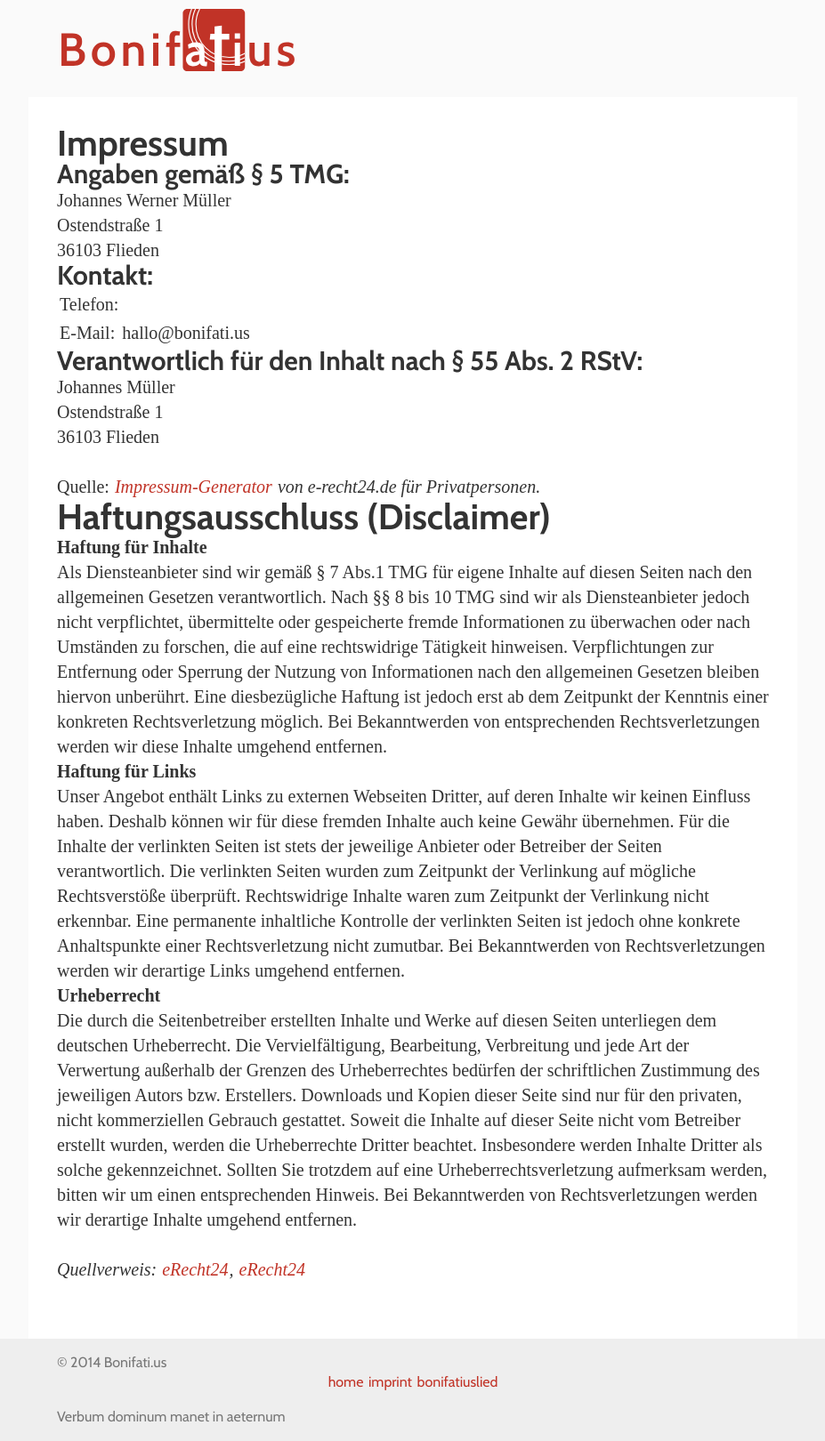
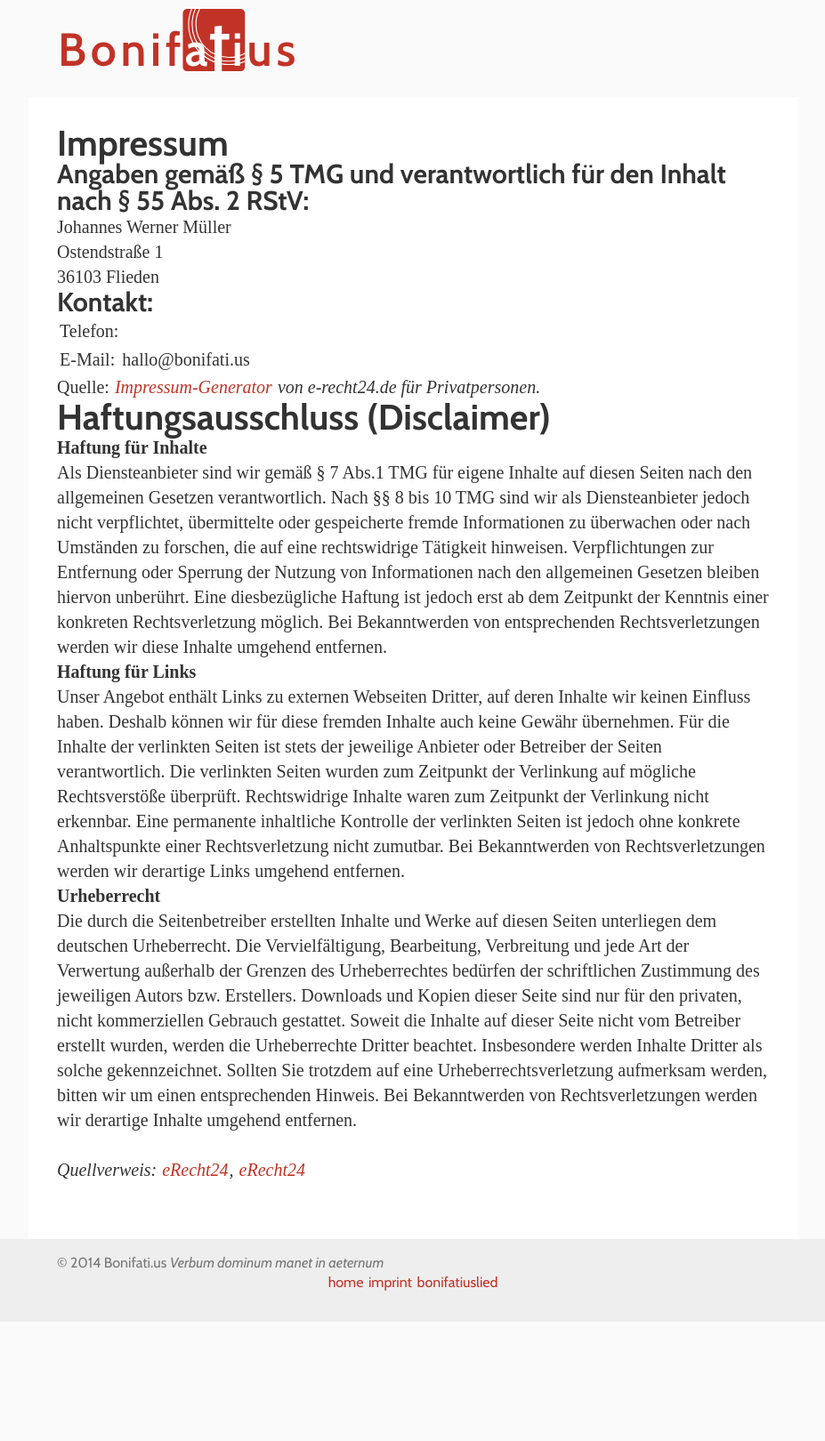
Before and after one commit to Bonifatius/bonifatius.github.io, a Jekyll site: the page built from imprint/index.html, in a window 1280 px wide. Shown: the whole page at 89% size, without its empty margins (176-1103 px from the left). Built offline with Jekyll 4.4.1, drawn with Linux system fonts in a browser that asks for light colours; some web fonts are replaced; Markdown is read by kramdown in place of the engine named in the settings; after the commit the page ends 1486 px from its top, so only the background shows below that.

Commit message:
minor design changes

```diff
--- a/_includes/footer.html
+++ b/_includes/footer.html
@@ -3,6 +3,7 @@
         <div class="inner">
           <div class="copyright">
             &copy; 2014 Bonifati.us
+            <em>{{ site.mission }}</em>
           </div>
           <div class="nav">
             <ul>
@@ -15,9 +16,6 @@
             <ul>
             </ul>
           </div>
-          <div class="mission">
-            {{ site.mission }}
-          </div>
         </div>
       </footer>
     </div>
--- a/imprint/index.html
+++ b/imprint/index.html
@@ -3,7 +3,7 @@ layout: page
 title: Impressum
 ---
 <h1>Impressum</h1>
-<h2>Angaben gemäß § 5 TMG:</h2>
+<h2>Angaben gemäß § 5 TMG und verantwortlich für den Inhalt nach § 55 Abs. 2 RStV:</h2>
 <p>Johannes Werner Müller<br />
 Ostendstraße 1<br />
 36103 Flieden
@@ -15,11 +15,6 @@ Ostendstraße 1<br />
 <tr><td>E-Mail:</td>
 <td>hallo@bonifati.us</td>
 </tr></table>
-<h2>Verantwortlich für den Inhalt nach § 55 Abs. 2 RStV:</h2>
-<p>Johannes Müller<br />
-Ostendstraße 1<br />
-36103 Flieden</p>
-<p> </p>
 <p>Quelle: <em><a rel="nofollow" href="http://www.e-recht24.de">Impressum-Generator</a> von e-recht24.de für Privatpersonen.</em></p>
 
 <h1>Haftungsausschluss (Disclaimer)</h1>
--- a/index.html
+++ b/index.html
@@ -4,7 +4,6 @@ title: Bonifati.us Blog
 ---
 
 <div class="page page-index">
-  <h1>Blog Posts</h1>
   <div class="posts">
     {% for post in site.posts %}
       <div class="teaser" lang="{{ post.lang }}">
```
